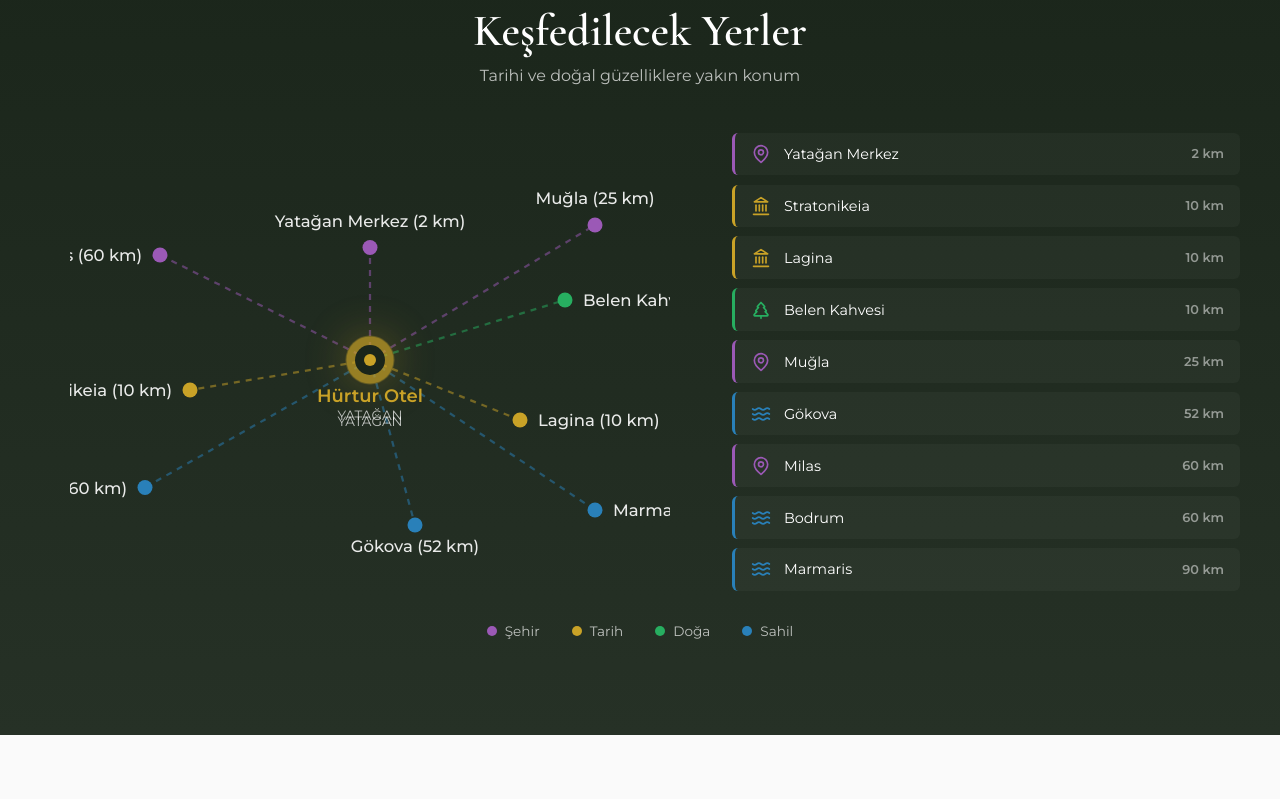
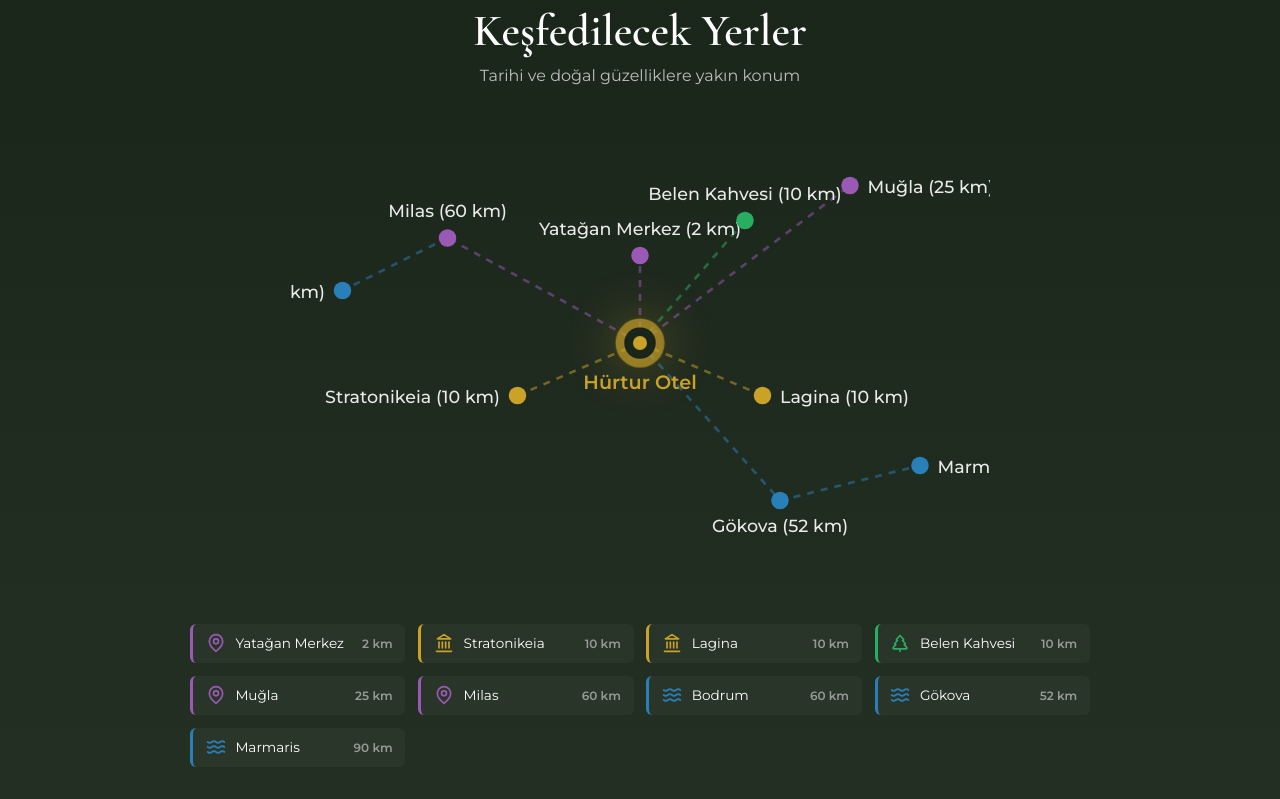
Before and after one commit to g360ai/hurtur-otel, a React (Create React App) app: page / in a window 1280 px wide. Shown: the part 3300-4099 px from the top of the page. Built offline with nearby package versions, Linux system fonts and the light colour scheme.

Commit message:
Update App.js

```diff
--- a/src/App.js
+++ b/src/App.js
@@ -41,15 +41,15 @@ const translations = {
       title: 'Keşfedilecek Yerler',
       subtitle: 'Tarihi ve doğal güzelliklere yakın konum',
       places: [
-        { name: 'Yatağan Merkez', distance: '2', type: 'city', x: 0, y: -75, labelPos: 'top' },
-        { name: 'Stratonikeia', distance: '10', type: 'history', x: -120, y: 20, labelPos: 'left' },
-        { name: 'Lagina', distance: '10', type: 'history', x: 100, y: 40, labelPos: 'right' },
-        { name: 'Belen Kahvesi', distance: '10', type: 'nature', x: 130, y: -40, labelPos: 'right' },
-        { name: 'Muğla', distance: '25', type: 'city', x: 150, y: -90, labelPos: 'top' },
-        { name: 'Gökova', distance: '52', type: 'coast', x: 30, y: 110, labelPos: 'bottom' },
-        { name: 'Milas', distance: '60', type: 'city', x: -140, y: -70, labelPos: 'left' },
-        { name: 'Bodrum', distance: '60', type: 'coast', x: -150, y: 85, labelPos: 'left' },
-        { name: 'Marmaris', distance: '90', type: 'coast', x: 150, y: 100, labelPos: 'right' }
+        { name: 'Yatağan Merkez', distance: '2', type: 'city', x: 0, y: -50, labelPos: 'top', connectFrom: null },
+        { name: 'Stratonikeia', distance: '10', type: 'history', x: -70, y: 30, labelPos: 'left', connectFrom: null },
+        { name: 'Lagina', distance: '10', type: 'history', x: 70, y: 30, labelPos: 'right', connectFrom: null },
+        { name: 'Belen Kahvesi', distance: '10', type: 'nature', x: 60, y: -70, labelPos: 'top', connectFrom: null },
+        { name: 'Muğla', distance: '25', type: 'city', x: 120, y: -90, labelPos: 'right', connectFrom: null },
+        { name: 'Milas', distance: '60', type: 'city', x: -110, y: -60, labelPos: 'top', connectFrom: null },
+        { name: 'Bodrum', distance: '60', type: 'coast', x: -170, y: -30, labelPos: 'left', connectFrom: 5 },
+        { name: 'Gökova', distance: '52', type: 'coast', x: 80, y: 90, labelPos: 'bottom', connectFrom: null },
+        { name: 'Marmaris', distance: '90', type: 'coast', x: 160, y: 70, labelPos: 'right', connectFrom: 7 }
       ]
     },
     reviews: {
@@ -114,15 +114,15 @@ const translations = {
       title: 'Places to Explore',
       subtitle: 'Close to historical and natural beauties',
       places: [
-        { name: 'Yatağan Center', distance: '2', type: 'city', x: 0, y: -75, labelPos: 'top' },
-        { name: 'Stratonikeia', distance: '10', type: 'history', x: -120, y: 20, labelPos: 'left' },
-        { name: 'Lagina', distance: '10', type: 'history', x: 100, y: 40, labelPos: 'right' },
-        { name: 'Belen Coffeehouse', distance: '10', type: 'nature', x: 130, y: -40, labelPos: 'right' },
-        { name: 'Muğla', distance: '25', type: 'city', x: 150, y: -90, labelPos: 'top' },
-        { name: 'Gökova', distance: '52', type: 'coast', x: 30, y: 110, labelPos: 'bottom' },
-        { name: 'Milas', distance: '60', type: 'city', x: -140, y: -70, labelPos: 'left' },
-        { name: 'Bodrum', distance: '60', type: 'coast', x: -150, y: 85, labelPos: 'left' },
-        { name: 'Marmaris', distance: '90', type: 'coast', x: 150, y: 100, labelPos: 'right' }
+        { name: 'Yatağan Center', distance: '2', type: 'city', x: 0, y: -50, labelPos: 'top', connectFrom: null },
+        { name: 'Stratonikeia', distance: '10', type: 'history', x: -70, y: 30, labelPos: 'left', connectFrom: null },
+        { name: 'Lagina', distance: '10', type: 'history', x: 70, y: 30, labelPos: 'right', connectFrom: null },
+        { name: 'Belen Coffeehouse', distance: '10', type: 'nature', x: 60, y: -70, labelPos: 'top', connectFrom: null },
+        { name: 'Muğla', distance: '25', type: 'city', x: 120, y: -90, labelPos: 'right', connectFrom: null },
+        { name: 'Milas', distance: '60', type: 'city', x: -110, y: -60, labelPos: 'top', connectFrom: null },
+        { name: 'Bodrum', distance: '60', type: 'coast', x: -170, y: -30, labelPos: 'left', connectFrom: 5 },
+        { name: 'Gökova', distance: '52', type: 'coast', x: 80, y: 90, labelPos: 'bottom', connectFrom: null },
+        { name: 'Marmaris', distance: '90', type: 'coast', x: 160, y: 70, labelPos: 'right', connectFrom: 7 }
       ]
     },
     reviews: {
@@ -468,28 +468,21 @@ export default function HurturOtel() {
           <h2 className="section-title light">{t.location.title}</h2>
           <p className="section-subtitle light">{t.location.subtitle}</p>
 
-          <div className="location-container">
+          <div className="location-wrapper">
             <div className="map-visual-new">
-              <svg viewBox="-200 -140 400 280" className="map-svg">
-                {/* Connection lines */}
+              <svg viewBox="-200 -120 400 260" className="map-svg">
+                {/* Connection lines - zincirleme bağlantılar */}
                 {t.location.places.map((place, index) => {
-                  // Label pozisyonlarını hesapla
-                  const getLabelOffset = () => {
-                    switch(place.labelPos) {
-                      case 'top': return { x: 0, y: -14, anchor: 'middle' };
-                      case 'bottom': return { x: 0, y: 18, anchor: 'middle' };
-                      case 'left': return { x: -12, y: 4, anchor: 'end' };
-                      case 'right': return { x: 12, y: 4, anchor: 'start' };
-                      default: return { x: 0, y: -14, anchor: 'middle' };
-                    }
-                  };
-                  const labelOffset = getLabelOffset();
+                  const places = t.location.places;
+                  // Eğer connectFrom varsa, o noktadan başla, yoksa merkezden
+                  const startX = place.connectFrom !== null ? places[place.connectFrom].x : 0;
+                  const startY = place.connectFrom !== null ? places[place.connectFrom].y : 0;
 
                   return (
-                  <g key={index}>
                     <line
-                      x1="0"
-                      y1="0"
+                      key={`line-${index}`}
+                      x1={startX}
+                      y1={startY}
                       x2={place.x}
                       y2={place.y}
                       stroke={getTypeColor(place.type)}
@@ -497,6 +490,24 @@ export default function HurturOtel() {
                       strokeDasharray="4,4"
                       className={`map-line ${activePlace === index ? 'active' : ''}`}
                     />
+                  );
+                })}
+
+                {/* Points and labels */}
+                {t.location.places.map((place, index) => {
+                  const getLabelOffset = () => {
+                    switch(place.labelPos) {
+                      case 'top': return { x: 0, y: -12, anchor: 'middle' };
+                      case 'bottom': return { x: 0, y: 18, anchor: 'middle' };
+                      case 'left': return { x: -10, y: 4, anchor: 'end' };
+                      case 'right': return { x: 10, y: 4, anchor: 'start' };
+                      default: return { x: 0, y: -12, anchor: 'middle' };
+                    }
+                  };
+                  const labelOffset = getLabelOffset();
+
+                  return (
+                  <g key={`point-${index}`}>
                     <circle
                       cx={place.x}
                       cy={place.y}
@@ -512,7 +523,7 @@ export default function HurturOtel() {
                       textAnchor={labelOffset.anchor}
                       className={`map-label ${activePlace === index ? 'active' : ''}`}
                       fill="#fff"
-                      fontSize="11"
+                      fontSize="10"
                       fontWeight="500"
                     >
                       {place.name} ({place.distance} km)
@@ -522,22 +533,16 @@ export default function HurturOtel() {
                 })}
 
                 {/* Hotel center marker */}
-                <circle cx="0" cy="0" r="16" fill="#c9a227" className="hotel-dot" />
-                <circle cx="0" cy="0" r="10" fill="#1a251a" />
+                <circle cx="0" cy="0" r="14" fill="#c9a227" className="hotel-dot" />
+                <circle cx="0" cy="0" r="9" fill="#1a251a" />
                 <circle cx="0" cy="0" r="4" fill="#c9a227" />
-                <text x="0" y="28" textAnchor="middle" fill="#c9a227" fontSize="12" fontWeight="bold">
+                <text x="0" y="26" textAnchor="middle" fill="#c9a227" fontSize="11" fontWeight="bold">
                   Hürtur Otel
-                </text>
-                <text x="0" y="40" textAnchor="middle" fill="rgba(255,255,255,0.7)" fontSize="9">
-                  YATAĞAN
-                </text>
-                <text x="0" y="44" textAnchor="middle" fill="rgba(255,255,255,0.7)" fontSize="9">
-                  YATAĞAN
                 </text>
               </svg>
             </div>
 
-            <div className="places-list">
+            <div className="places-grid">
               {t.location.places.map((place, index) => (
                 <div
                   key={index}
@@ -1424,23 +1429,17 @@ export default function HurturOtel() {
           background: linear-gradient(180deg, #1a251a 0%, #263126 100%);
         }
 
-        .location-container {
-          display: grid;
-          grid-template-columns: 1.3fr 1fr;
+        .location-wrapper {
+          display: flex;
+          flex-direction: column;
           gap: 2rem;
           align-items: center;
           margin-bottom: 2rem;
-        }
-
-        @media (max-width: 900px) {
-          .location-container {
-            grid-template-columns: 1fr;
-          }
         }
 
         .map-visual-new {
           width: 100%;
-          max-width: 600px;
+          max-width: 700px;
           margin: 0 auto;
         }
 
@@ -1494,17 +1493,19 @@ export default function HurturOtel() {
           50% { opacity: 0.7; }
         }
 
-        .places-list {
-          display: flex;
-          flex-direction: column;
+        .places-grid {
+          display: grid;
+          grid-template-columns: repeat(auto-fit, minmax(180px, 1fr));
+          gap: 0.8rem;
+          width: 100%;
+          max-width: 900px;
+        }
+
+        .place-item {
+          display: flex;
+          align-items: center;
           gap: 0.6rem;
-        }
-
-        .place-item {
-          display: flex;
-          align-items: center;
-          gap: 0.8rem;
-          padding: 0.7rem 1rem;
+          padding: 0.6rem 0.8rem;
           background: rgba(255,255,255,0.03);
           border-radius: 6px;
           border-left: 3px solid;
@@ -1530,12 +1531,12 @@ export default function HurturOtel() {
 
         .place-name {
           color: #fff;
-          font-size: 0.9rem;
+          font-size: 0.85rem;
         }
 
         .place-distance {
           color: rgba(255,255,255,0.5);
-          font-size: 0.8rem;
+          font-size: 0.75rem;
           font-weight: 600;
         }
 
```
